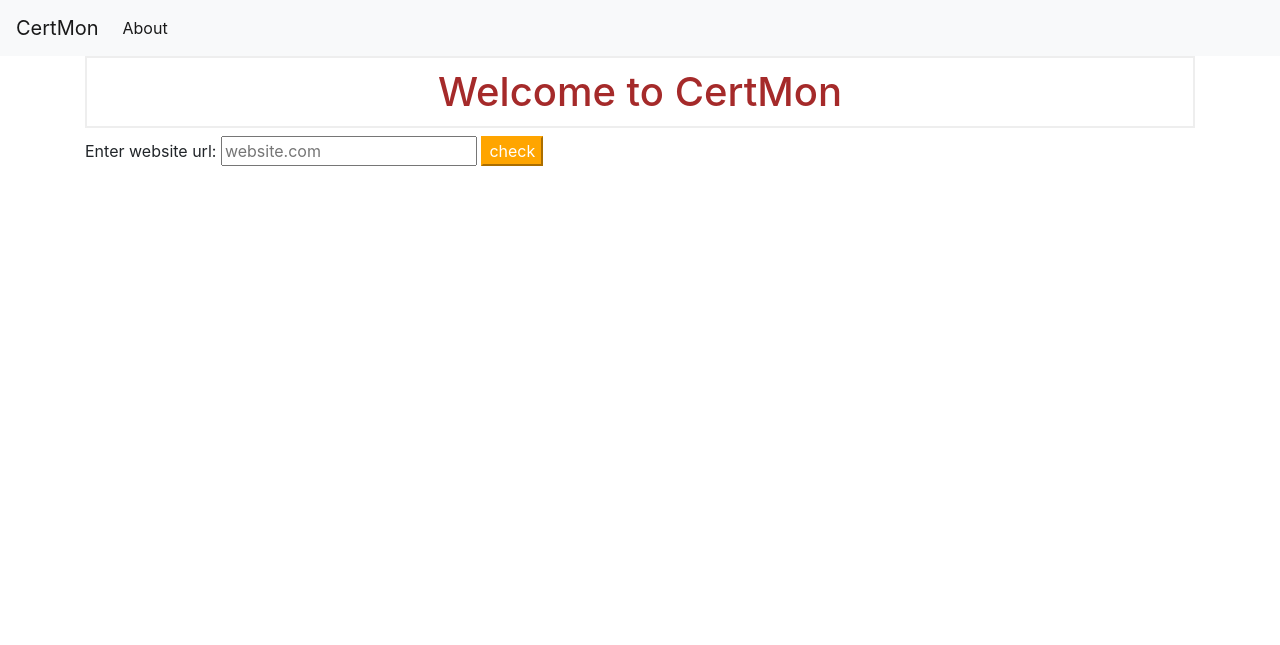
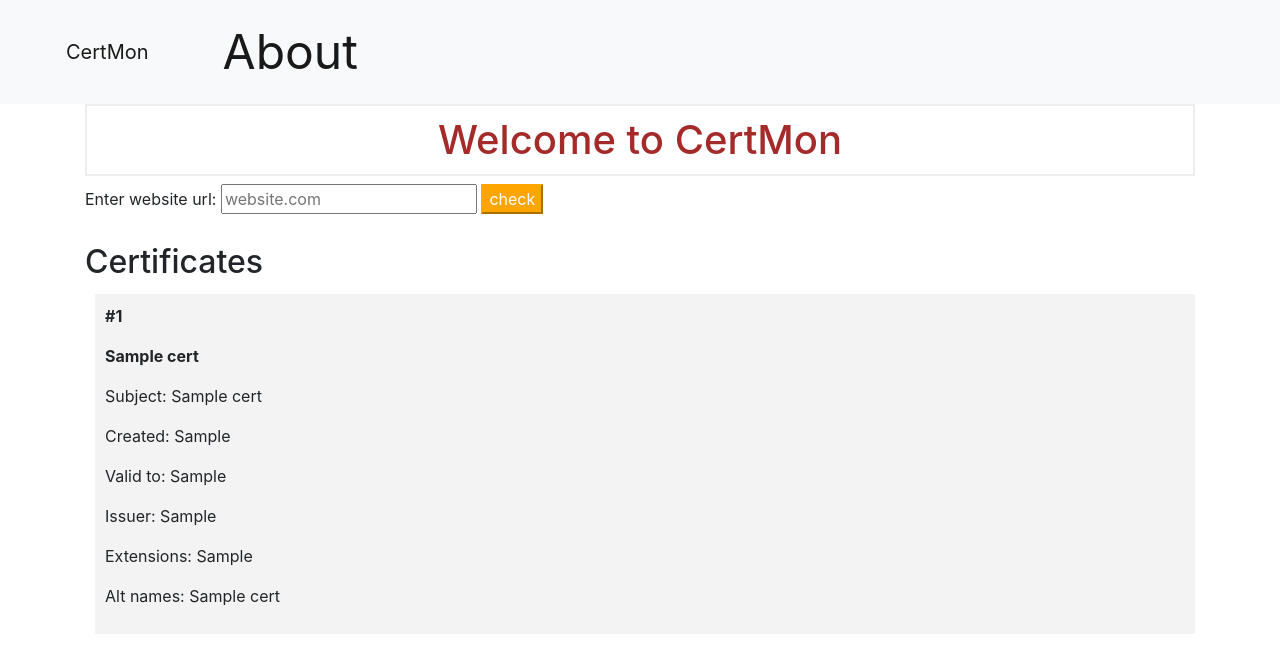
Before and after one commit to VIssakov/certmon, a Flask app: page / in a window 1280 px wide. Shown: the top 645 px of the page. Run offline with Flask 3, Linux system fonts and the light colour scheme; tables that the repository leaves empty hold one stand-in row (values such as "Sample post"); some libraries are stand-ins or nearby versions.

Commit message:
Add ability to fetch certs from database

```diff
--- a/src/app.py
+++ b/src/app.py
@@ -13,12 +13,13 @@ db = SQLAlchemy(app)
 
 class Certs(db.Model):
     id = db.Column(db.Integer, primary_key=True)
-    subject = db.Column(db.String(100), nullable=False)
+    name = db.Column(db.String(100), nullable=False)
+    subject = db.Column(db.String(500), nullable=False)
     not_before = db.Column(db.String(100), nullable=False)
     not_after = db.Column(db.String(100), unique=True, nullable=False)
-    issuer = db.Column(db.String(100), nullable=False)
-    extension_count = db.Column(db.String(100), nullable=False)
-    subject_altName = db.Column(db.String(100), nullable=False)
+    issuer = db.Column(db.String(500), nullable=False)
+    extension_count = db.Column(db.String(1000), nullable=False)
+    subject_altName = db.Column(db.String(1000), nullable=False)
 
     def __repr__(self):
         return f'<Certificate {self.subject}>'
--- a/src/static/css/style.css
+++ b/src/static/css/style.css
@@ -13,6 +13,58 @@ h1 {
 .form-success {
     background-color: #dfd4d4;
 }
+
 .form-error {
     background-color: #ff0000;
 }
+
+.title {
+    margin: 5px;
+}
+
+.content {
+    margin: 5px;
+    width: 100%;
+    display: flex;
+    flex-direction: row;
+    flex-wrap: wrap;
+}
+
+.certificate {
+    flex: 20%;
+    padding: 10px;
+    margin: 5px;
+    background-color: #f3f3f3;
+    inline-size: 100%;
+}
+
+.name {
+    color: #00a36f;
+    text-decoration: none;
+}
+
+nav a {
+    color: #d64161;
+    font-size: 3em;
+    margin-left: 50px;
+    text-decoration: none;
+}
+
+.pagination {
+    margin: 0 auto;
+}
+
+.pagination span {
+    font-size: 2em;
+    margin-right: 10px;
+}
+
+.page-number {
+    color: #d64161;
+    padding: 5px;
+    text-decoration: none;
+}
+
+.current-page-number {
+    color: #666
+}
--- a/src/templates/index.html
+++ b/src/templates/index.html
@@ -42,5 +42,23 @@
             {% endif %}
         {% endwith %}
     </div>
+    <br>
+    <h2> Certificates </h1>
+    <div class="content">
+        {% for certificate in certificates %}
+            <div class="certificate">
+                <p><b>#{{ certificate.id }}</b></p>
+                <b>
+                    <p class="subject">{{ certificate.name }}</p>
+                </b>
+                <p>Subject: {{ certificate.subject }}</p>
+                <p>Created: {{ certificate.not_before }}</p>
+                <p>Valid to: {{ certificate.not_after }}</p>
+                <p>Issuer: {{ certificate.issuer }}</p>
+                <p>Extensions: {{ certificate.extension_count }}</p>
+                <p>Alt names: {{ certificate.subject_altName }}</p>
+            </div>
+        {% endfor %}
+    </div>
 
 {% endblock %}
```
Also changed, not shown: README.md.
